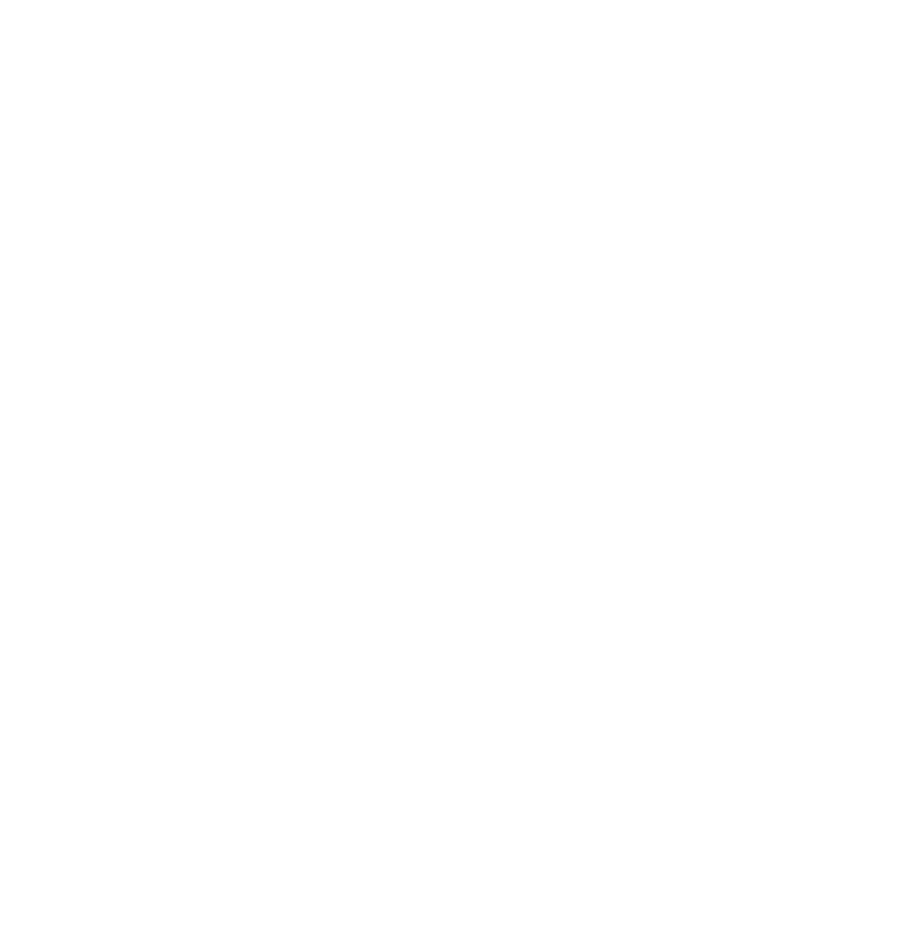
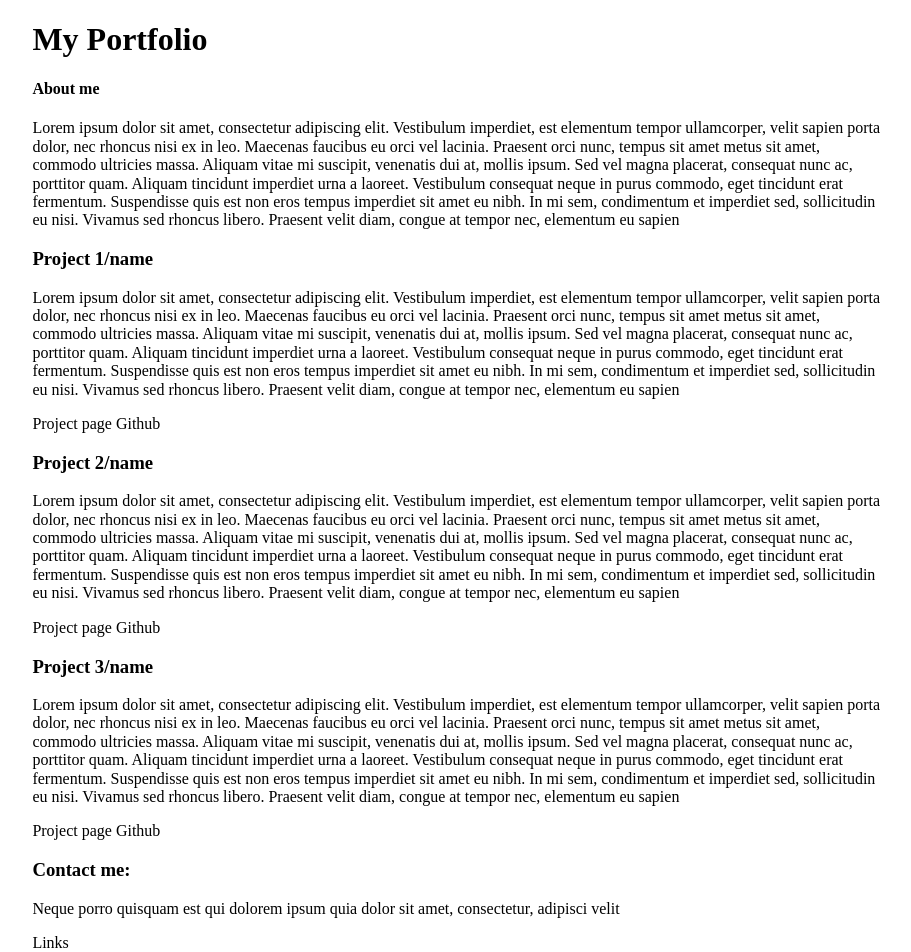
Before and after one commit to will-atkinson02/portfolio, a plain HTML site: page index.html in a window 1280 px wide. Shown: the whole page, without its empty margins (181-1092 px from the left). Before the commit the page ends 800 px from the top, so only its background shows below. Drawn offline with Linux system fonts and the light colour scheme.

Commit message:
basic structure

```diff
--- a/index.html
+++ b/index.html
@@ -9,6 +9,38 @@
     <script defer src="scripts.js"></script>
 </head>
 <body>
+    <div class="main-container">
+        <h1>My Portfolio</h1>
+        <h4>About me</h4>
+        <p>Lorem ipsum dolor sit amet, consectetur adipiscing elit. Vestibulum imperdiet, est elementum tempor ullamcorper, velit sapien porta dolor, nec rhoncus nisi ex in leo. Maecenas faucibus eu orci vel lacinia. Praesent orci nunc, tempus sit amet metus sit amet, commodo ultricies massa. Aliquam vitae mi suscipit, venenatis dui at, mollis ipsum. Sed vel magna placerat, consequat nunc ac, porttitor quam. Aliquam tincidunt imperdiet urna a laoreet. Vestibulum consequat neque in purus commodo, eget tincidunt erat fermentum. Suspendisse quis est non eros tempus imperdiet sit amet eu nibh. In mi sem, condimentum et imperdiet sed, sollicitudin eu nisi. Vivamus sed rhoncus libero. Praesent velit diam, congue at tempor nec, elementum eu sapien</p>
 
+        <div>
+            <h3>Project 1/name</h3>
+            <p>Lorem ipsum dolor sit amet, consectetur adipiscing elit. Vestibulum imperdiet, est elementum tempor ullamcorper, velit sapien porta dolor, nec rhoncus nisi ex in leo. Maecenas faucibus eu orci vel lacinia. Praesent orci nunc, tempus sit amet metus sit amet, commodo ultricies massa. Aliquam vitae mi suscipit, venenatis dui at, mollis ipsum. Sed vel magna placerat, consequat nunc ac, porttitor quam. Aliquam tincidunt imperdiet urna a laoreet. Vestibulum consequat neque in purus commodo, eget tincidunt erat fermentum. Suspendisse quis est non eros tempus imperdiet sit amet eu nibh. In mi sem, condimentum et imperdiet sed, sollicitudin eu nisi. Vivamus sed rhoncus libero. Praesent velit diam, congue at tempor nec, elementum eu sapien</p>
+            <a>Project page</a>
+            <a>Github</a>
+        </div>
+
+        <div>
+            <h3>Project 2/name</h3>
+            <p>Lorem ipsum dolor sit amet, consectetur adipiscing elit. Vestibulum imperdiet, est elementum tempor ullamcorper, velit sapien porta dolor, nec rhoncus nisi ex in leo. Maecenas faucibus eu orci vel lacinia. Praesent orci nunc, tempus sit amet metus sit amet, commodo ultricies massa. Aliquam vitae mi suscipit, venenatis dui at, mollis ipsum. Sed vel magna placerat, consequat nunc ac, porttitor quam. Aliquam tincidunt imperdiet urna a laoreet. Vestibulum consequat neque in purus commodo, eget tincidunt erat fermentum. Suspendisse quis est non eros tempus imperdiet sit amet eu nibh. In mi sem, condimentum et imperdiet sed, sollicitudin eu nisi. Vivamus sed rhoncus libero. Praesent velit diam, congue at tempor nec, elementum eu sapien</p>
+            <a>Project page</a>
+            <a>Github</a>
+        </div>
+
+        <div>
+            <h3>Project 3/name</h3>
+            <p>Lorem ipsum dolor sit amet, consectetur adipiscing elit. Vestibulum imperdiet, est elementum tempor ullamcorper, velit sapien porta dolor, nec rhoncus nisi ex in leo. Maecenas faucibus eu orci vel lacinia. Praesent orci nunc, tempus sit amet metus sit amet, commodo ultricies massa. Aliquam vitae mi suscipit, venenatis dui at, mollis ipsum. Sed vel magna placerat, consequat nunc ac, porttitor quam. Aliquam tincidunt imperdiet urna a laoreet. Vestibulum consequat neque in purus commodo, eget tincidunt erat fermentum. Suspendisse quis est non eros tempus imperdiet sit amet eu nibh. In mi sem, condimentum et imperdiet sed, sollicitudin eu nisi. Vivamus sed rhoncus libero. Praesent velit diam, congue at tempor nec, elementum eu sapien</p>
+            <a>Project page</a>
+            <a>Github</a>
+        </div>
+
+        <footer>
+            <h3>Contact me:</h3>
+            <p>Neque porro quisquam est qui dolorem ipsum quia dolor sit amet, consectetur, adipisci velit</p>
+            <a>Links</a>
+        </footer>
+
+    </div>
 </body>
 </html>
--- a/styles.css
+++ b/styles.css
@@ -0,0 +1,4 @@
+.main-container {
+    width: 66.66%;
+    margin: 0 auto;
+}
```
